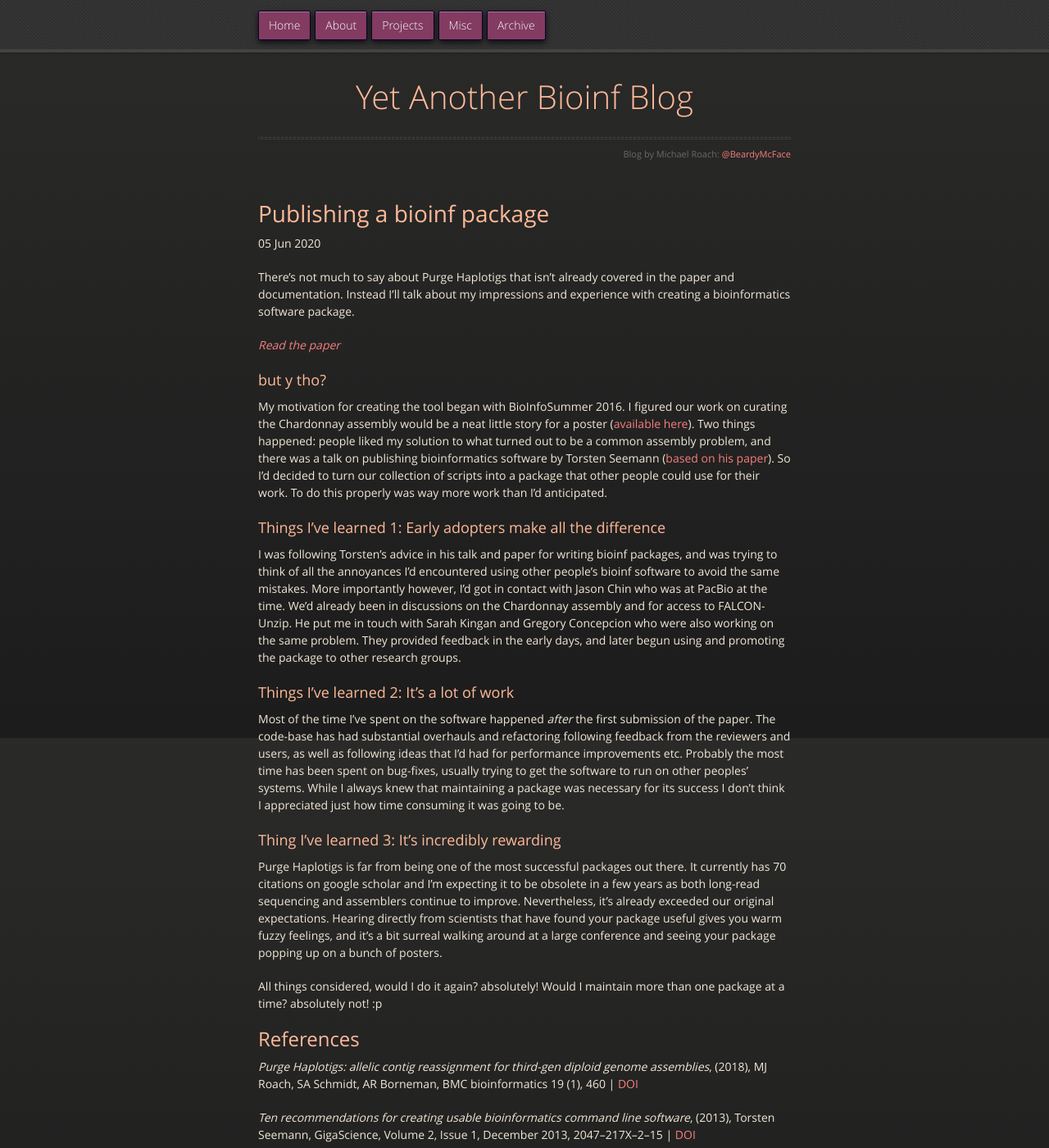
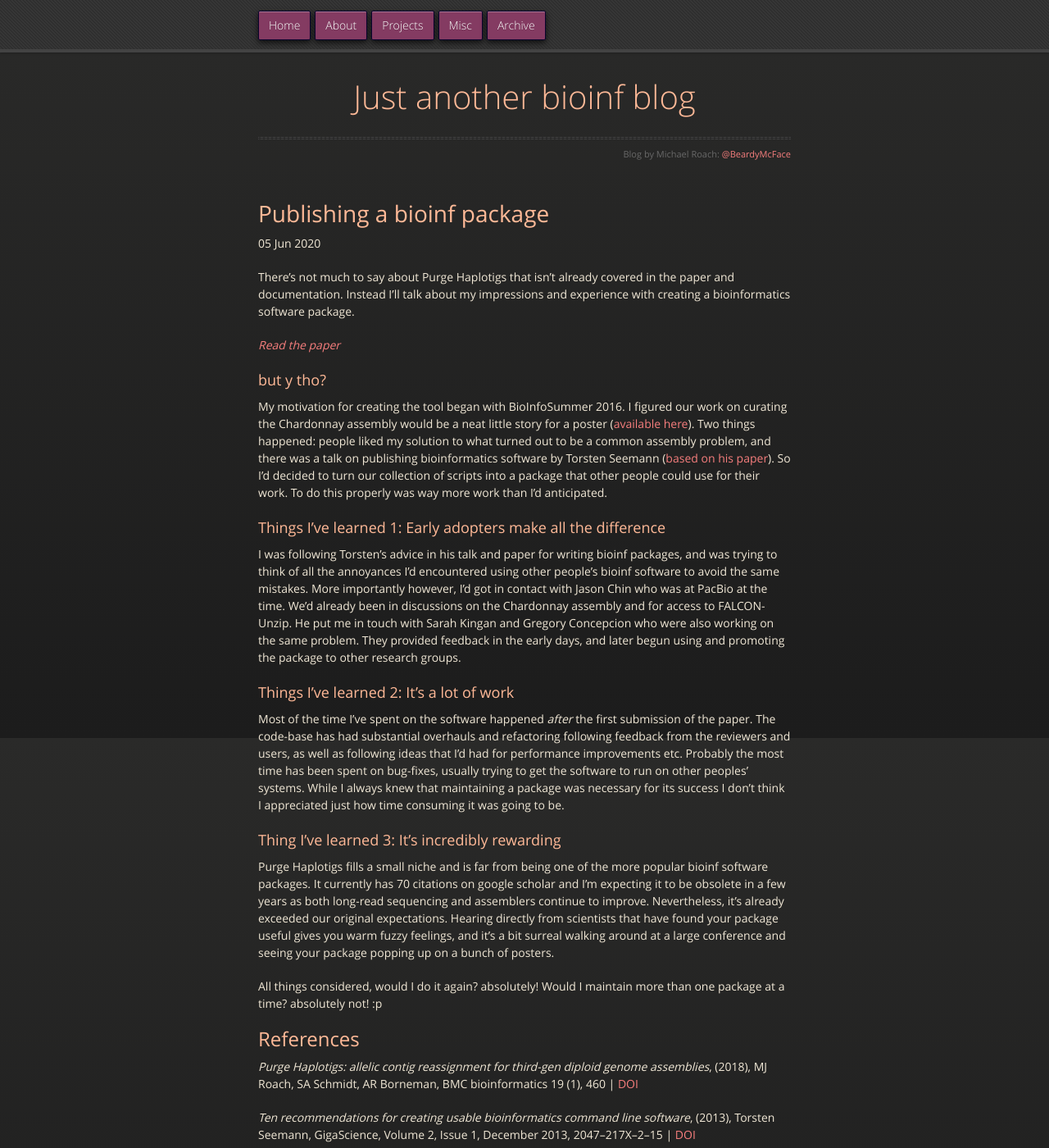
Before and after one commit to beardymcjohnface/beardymcjohnface.github.io, a Jekyll site: the page built from _posts/2020-06-05-purge-haplotigs.md, in a window 1280 px wide and 1400 px high. Shown: the whole window at 82% size. Built offline with Jekyll 4.4.1, drawn with Linux system fonts in a browser that asks for light colours.

Commit message:
apparently there's like two other blogs already called 'yet another bioinformatics blog' lol

```diff
--- a/_config.yml
+++ b/_config.yml
@@ -1,4 +1,4 @@
-title: Yet Another Bioinf Blog
+title: Just another bioinf blog
 description: Michael Roach's blog
 show_downloads: false
 google_analytics:
--- a/_posts/2020-06-05-purge-haplotigs.md
+++ b/_posts/2020-06-05-purge-haplotigs.md
@@ -37,7 +37,7 @@
 
 ### Thing I've learned 3: It's incredibly rewarding
 
-Purge Haplotigs is far from being one of the most successful packages out there.
+Purge Haplotigs fills a small niche and is far from being one of the more popular bioinf software packages.
 It currently has 70 citations on google scholar
 and I'm expecting it to be obsolete in a few years as both long-read sequencing and assemblers continue to improve.
 Nevertheless, it's already exceeded our original expectations.
```
Also changed, not shown: index.md (+6 -12 lines).
